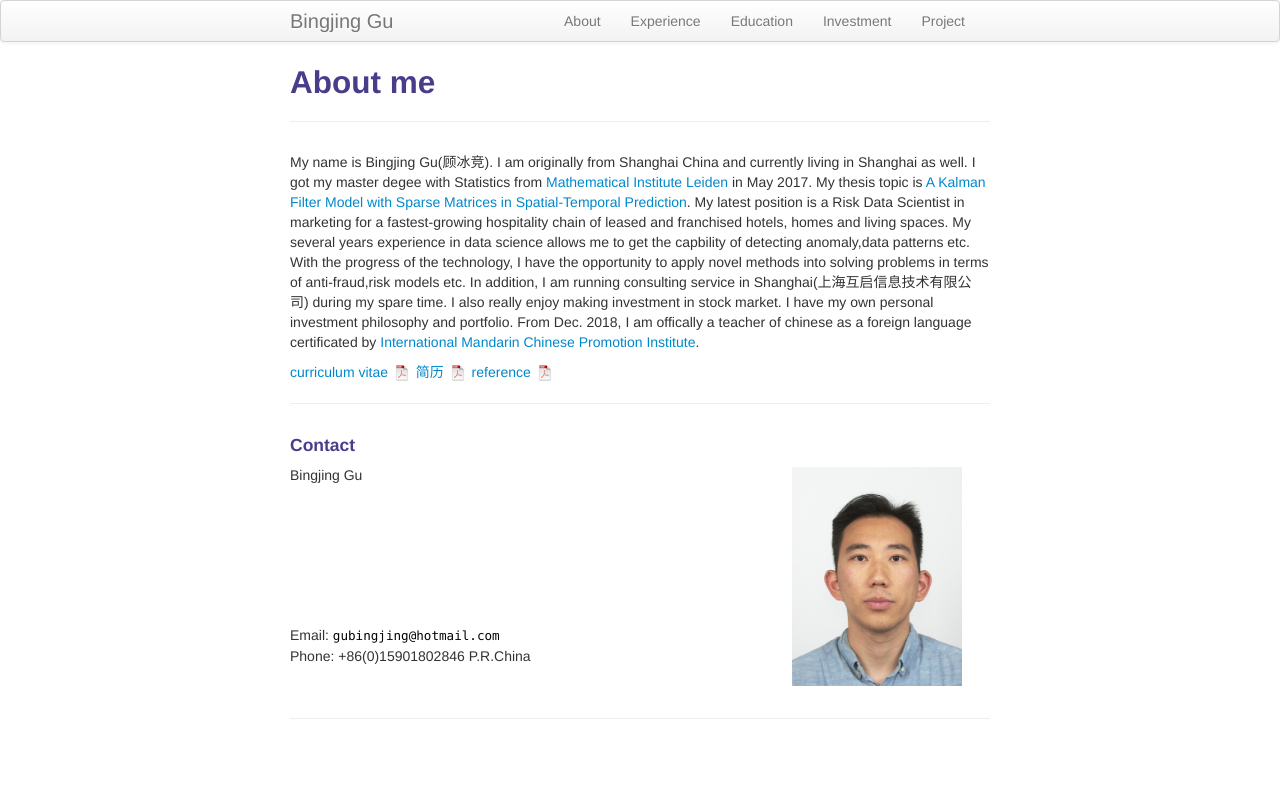
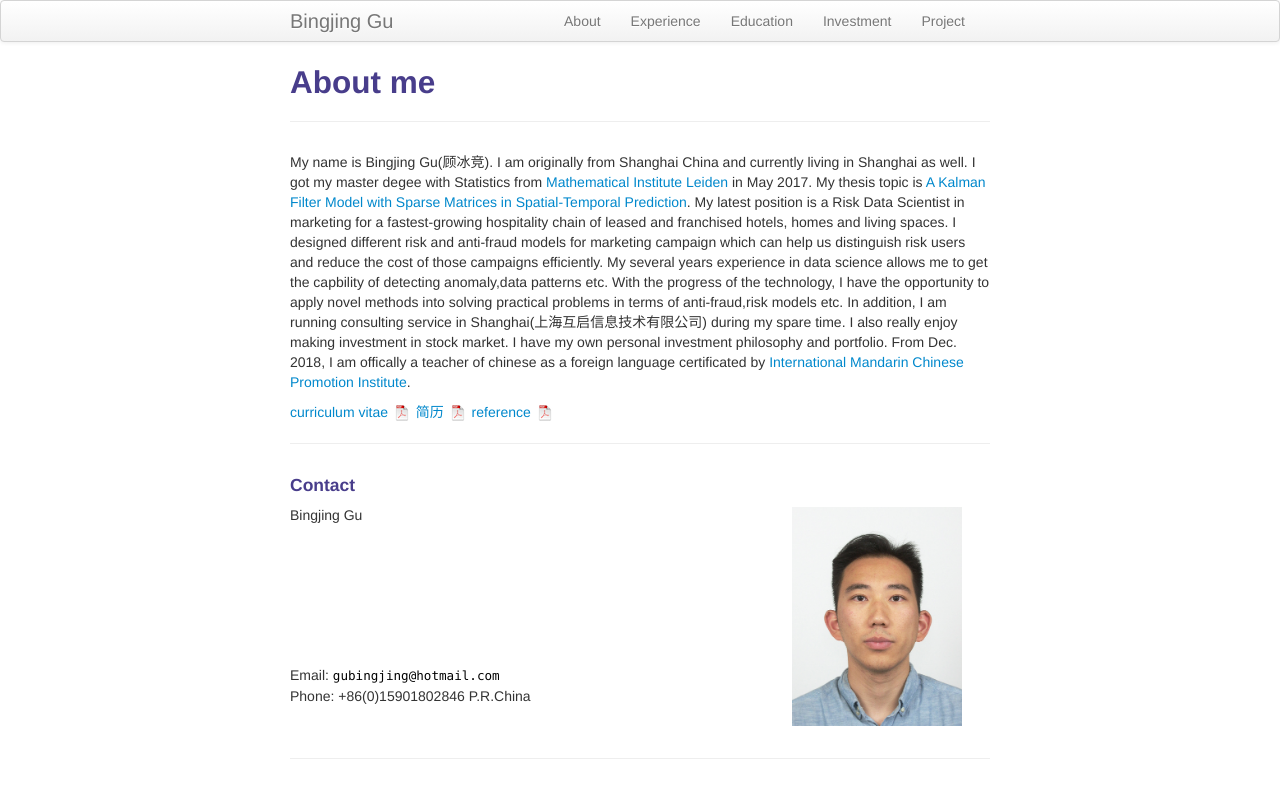
Before and after one commit to sangaj/sangaj.github.io, a Jekyll site: the page built from pages/About.md, in a window 1280 px wide. Shown: the top 798 px of the page. Built offline with Jekyll 4.4.1, drawn with Linux system fonts in a browser that asks for light colours.

Commit message:
Update About.md

```diff
--- a/pages/About.md
+++ b/pages/About.md
@@ -7,7 +7,7 @@ description: Bingjing Gu was born in Shanghai China and is currently living in S
 My name is Bingjing Gu(顾冰竞). I am originally from Shanghai China and currently living in Shanghai as well.
 I got my master degee with Statistics from [Mathematical Institute Leiden](http://www.math.leidenuniv.nl/statisticalscience/) in May 2017.
 My thesis topic is [A Kalman Filter Model with Sparse Matrices in Spatial-Temporal Prediction](https://github.com/sangaj/Thesis/blob/master/Thesis.pdf).
-My latest position is a Risk Data Scientist in marketing for a fastest-growing hospitality chain of leased and franchised hotels, homes and living spaces. My several years experience in data science allows me to get the capbility of detecting anomaly,data patterns etc. With the progress of the technology, I have the opportunity to apply novel methods into solving problems in terms of anti-fraud,risk models etc. In addition, I am running consulting service in Shanghai(上海互启信息技术有限公司) during my spare time.
+My latest position is a Risk Data Scientist in marketing for a fastest-growing hospitality chain of leased and franchised hotels, homes and living spaces. I designed different risk and anti-fraud models for marketing campaign which can help us distinguish risk users and reduce the cost of those campaigns efficiently.  My several years experience in data science allows me to get the capbility of detecting anomaly,data patterns etc. With the progress of the technology, I have the opportunity to apply novel methods into solving practical problems in terms of anti-fraud,risk models etc. In addition, I am running consulting service in Shanghai(上海互启信息技术有限公司) during my spare time.
 I also really enjoy making investment in stock market. I have my own personal investment philosophy and portfolio.  From Dec. 2018, I am offically a teacher of chinese as a foreign language certificated by [International Mandarin Chinese Promotion Institute]({{ BASE_PATH }}/assets/IMCPI.pdf).
 
 
```
